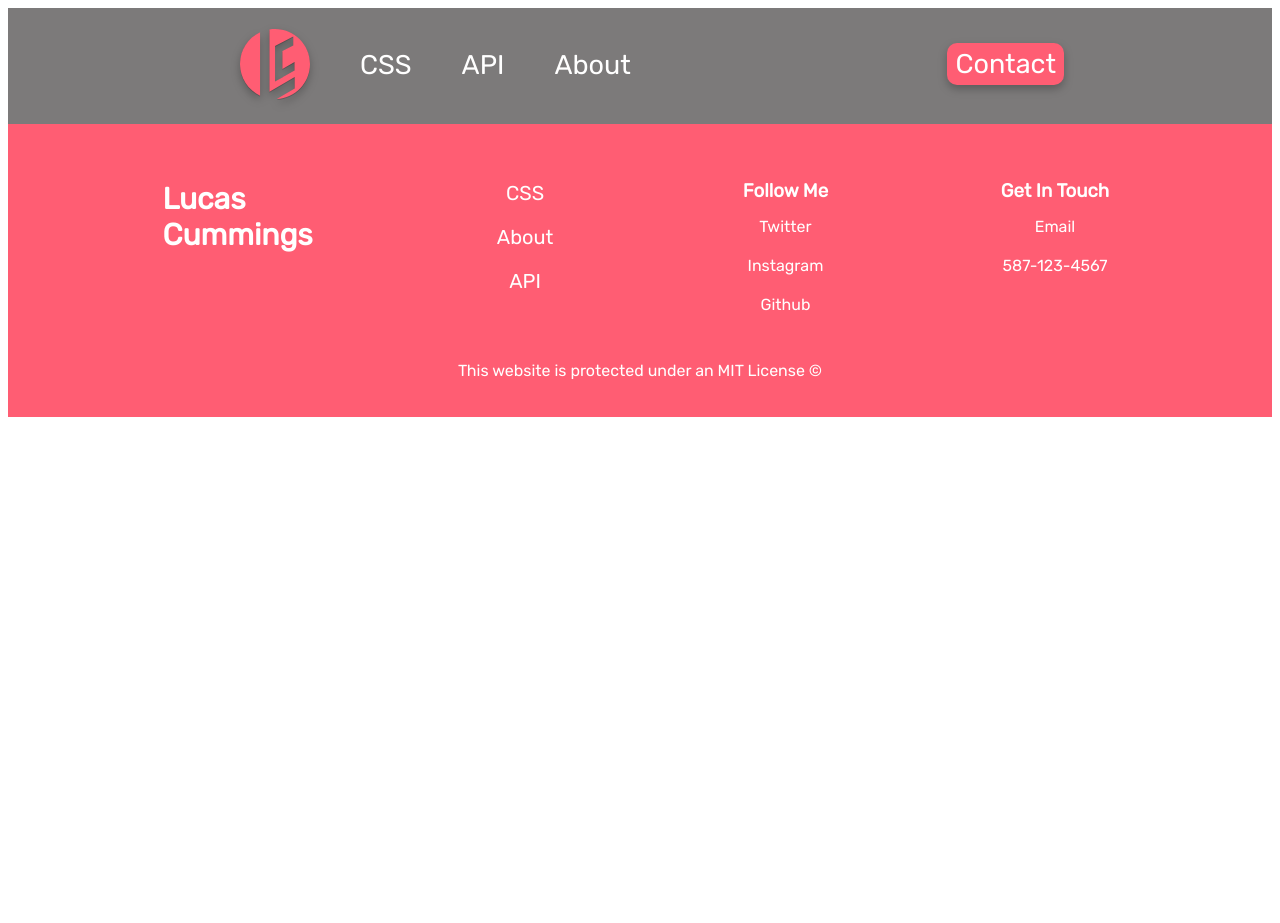
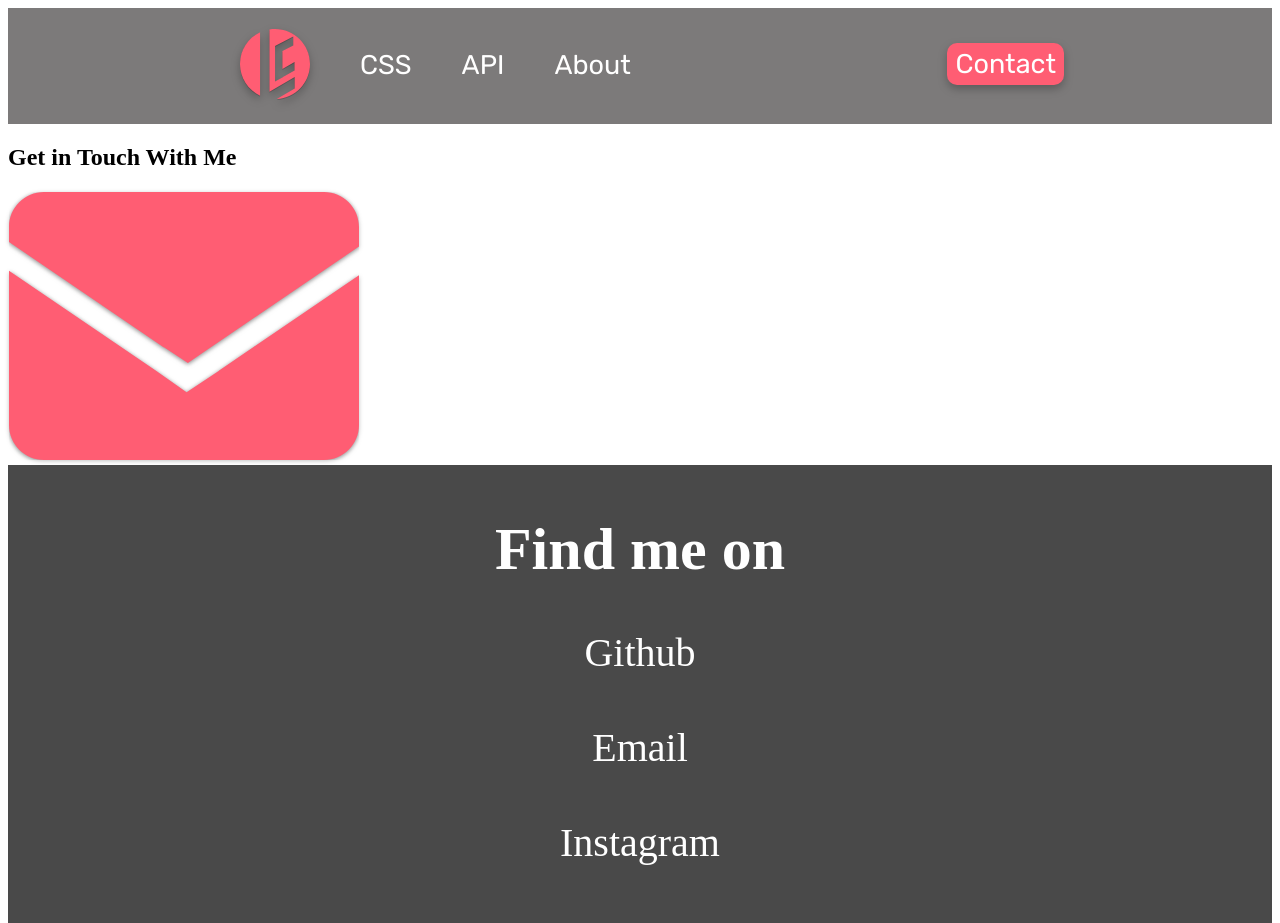
Before and after one commit to lucas-cq/My_Portfolio, a Nuxt app: page /contact in a window 1280 px wide. Shown: the top 923 px of the page. Before the commit the page ends 800 px from the top, so only its background shows below. Built offline with nearby package versions, Linux system fonts and the light colour scheme.

Commit message:
contact page

```diff
--- a/pages/contact.vue
+++ b/pages/contact.vue
@@ -1,12 +1,65 @@
 <template>
   <div>
     <Navigation />
+    <main>
+      <section class="hero-section">
+        <div class="hero-text2">
+          <h1>Get in Touch With <span class="lucas-text">Me</span></h1>
+        </div>
+          <svg class="contact-logo" width="350" height="268" viewBox="0 0 350 268" fill="none" xmlns="http://www.w3.org/2000/svg">
+          <path class="contact-logo" d="M350 54.4877L187.963 164.76L187.967 164.766L178.89 170.899L169.815 165.072L154.907 155.362L154.908 155.401L0 49.9871V34.9565C0 15.6506 15.67 0 35 0H315C334.33 0 350 15.6506 350 34.9565V54.4877Z" fill="#FF5D73"/>
+          <path class="contact-logo" d="M209.771 178.669L210 178.667L177.617 200.176L147.778 179.314L147.801 179.314L0 78.7365V233.043C0 252.349 15.67 268 35 268H315C334.33 268 350 252.349 350 233.043V83.2378L209.771 178.669Z" fill="#FF5D73"/>
+          </svg>
+      </section>
+      <section class="contact-sec">
+        <h2>Find me on</h2>
+        <ul>
+          <li><a href="https://github.com/lucas-cq">Github</a></li>
+          <li><a href="mailto:lucas.cummings024@gmail.com">Email</a></li>
+          <li><a href="https://www.instagram.com/lucas.nuxt/">Instagram</a></li>
+          <li><a href="https://twitter.com/lucas_nuxt">Twitter</a></li>
+        </ul>
+      </section>
+    </main>
     <Footer />
   </div>
 </template>
 
 <style>
 
+.contact-logo {
+  filter: drop-shadow( 0px 1px 2px rgba(0, 0, 0, 0.25));
+  padding: 1px;
+}
+
+.contact-sec {
+  display: flex;
+  justify-content: center;
+  align-items: center;
+  flex-flow: column;
+  font-size: 40px;
+  color: white;
+  background-color: #494949;
+}
+
+.contact-sec h2 {
+  margin-bottom: 0px;
+}
+
+.contact-sec ul {
+  text-align: center;
+  padding: 5px;
+}
+
+.contact-sec li {
+  list-style-type: none;
+  padding-bottom: 3rem;
+}
+
+.contact-sec a {
+  text-decoration: none;
+  color: white;
+}
 </style>
 
 <script>
```
Also changed, not shown: static/assets/images/contact-logo.svg (added).
